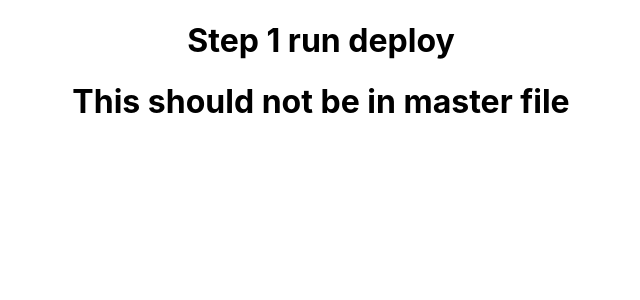
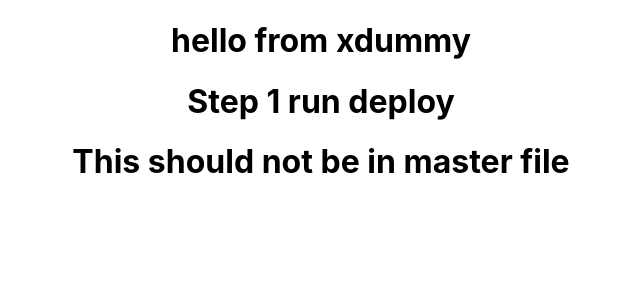
Before and after one commit to amanjatx/netyforms-repo, a React (Create React App) app: page / in a window 1280 px wide. Shown: the top 300 px of the page, without its empty margins (319-959 px from the left). Built offline with nearby package versions, Linux system fonts and the light colour scheme.

Commit message:
commit from xdummy

```diff
--- a/src/App.js
+++ b/src/App.js
@@ -3,6 +3,7 @@ import './App.css';
 function App() {
   return (
     <div className="App">
+      <h1> hello from xdummy</h1>
       <h1>Step 1 run deploy </h1>
       <h1>This should not be in master file</h1>
     </div>
```
